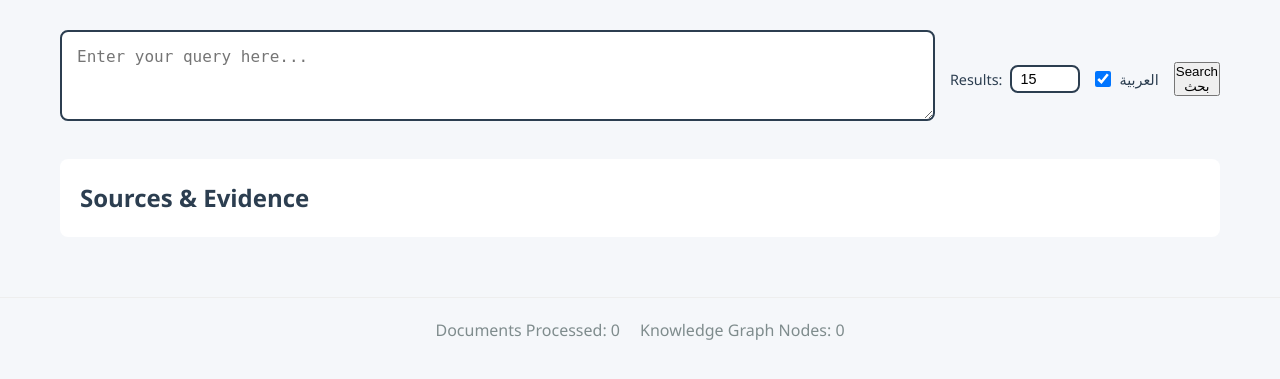
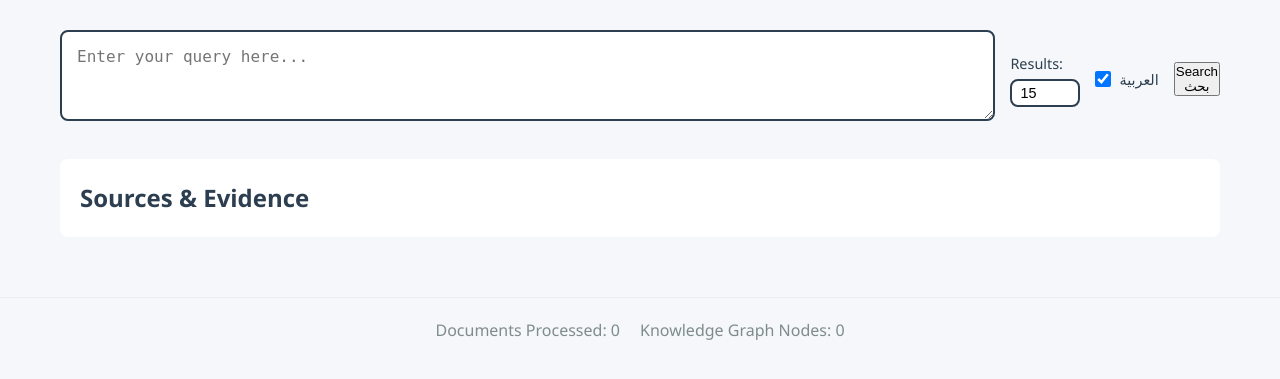
Before and after one commit to Muhanad-husn/hybridRAG, a Flask app: page / in a window 1280 px wide. Shown: the part 143-522 px from the top of the page. Run offline with Flask 3, Linux system fonts and the light colour scheme; parts of the project's set-up code (start-up, migrations or seed data) failed here and were passed over.

Commit message:
Update Results label position to be above input box

```diff
--- a/static/css/styles.css
+++ b/static/css/styles.css
@@ -81,8 +81,8 @@ header h1 {
 
 .results-count {
     display: flex;
-    align-items: center;
-    gap: 8px;
+    flex-direction: column;
+    gap: 4px;
 }
 
 .results-count input[type="number"] {
@@ -93,7 +93,7 @@ header h1 {
     font-size: 0.9em;
 }
 
-.results-count span {
+.results-label {
     color: var(--text-primary);
     font-size: 0.9em;
 }
--- a/templates/index.html
+++ b/templates/index.html
@@ -37,7 +37,7 @@
                         </div>
                         <div class="search-controls">
                             <label class="results-count">
-                                <span>Results:</span>
+                                <div class="results-label">Results:</div>
                                 <input type="number" id="resultsCount" min="5" max="80" value="15" title="Number of results (5-80)">
                             </label>
                             <label class="translate-toggle">
```
